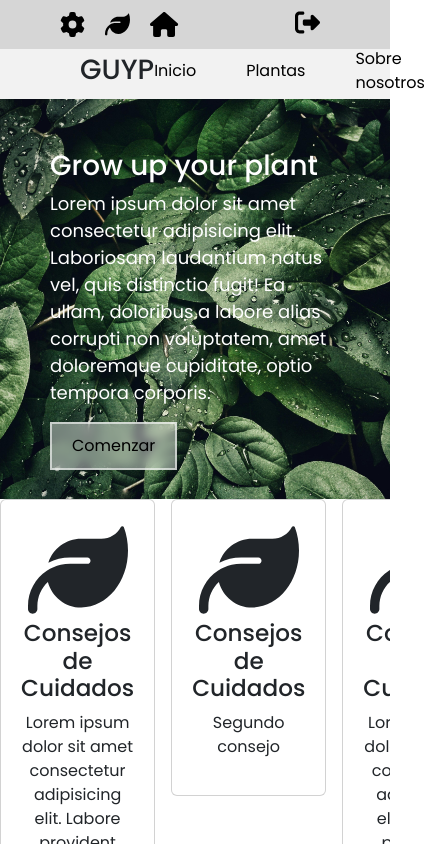
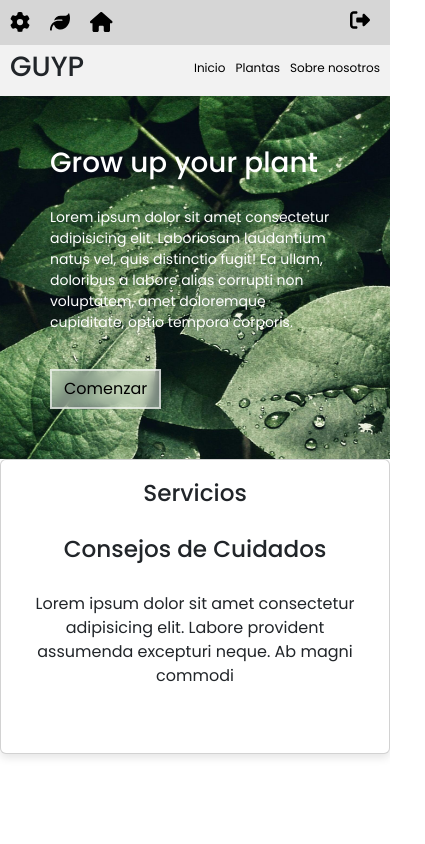
Before and after one commit to Trekhi/GUYP, a React (Vite) app: page / in a window 390 px wide. Shown: the top 844 px of the page, 425 px wide, since content can reach past the window. Built offline with nearby package versions, Linux system fonts and the light colour scheme.

Commit message:
Responsive componentes

```diff
--- a/src/components/body/body.css
+++ b/src/components/body/body.css
@@ -1,27 +1,26 @@
-:root{
+:root {
     --color-black: #000000;
     --padding-large: 50px;
     --color-white: #ffffff;
-
 }
 
-.body{
+.body {
     background: url(../img/pexels-sohi-807598.jpg) no-repeat center center fixed;
     background-size: cover;
     display: flex;
     flex-direction: column;
     color: var(--color-white);
     padding: var(--padding-large);
-    height:400px;
-    justify-content:space-around;
-
+    height: 600px;
+    justify-content: space-around;
 }
 
-h1{
+h1 {
     font-weight: 600;
+    font-size: 36px; /* Ajusta el tamaño del texto */
 }
 
-.text{
+.text {
     font-size: 18px;
 }
 
@@ -45,3 +44,46 @@ button:hover {
     color: #000;
     border: 2px solid #fff;
 }
+
+
+@media (max-width: 768px) {
+    .body {
+        gap: 20px;
+        height: auto; /* Ajusta la altura para que sea flexible */
+    }
+
+    h1 {
+        font-size: 28px; /* Reduce el tamaño del título */
+    }
+
+    .text {
+        font-size: 16px; /* Ajusta el tamaño del texto */
+    }
+
+    button {
+        padding: 8px 16px; /* Reduce el tamaño del botón */
+        font-size: 14px; /* Ajusta el tamaño del texto del botón */
+    }
+}
+
+/* Ajustes para móviles (máximo 480px de ancho) */
+@media (max-width: 480px) {
+    .body {
+     /* Reduce aún más el padding en móviles */
+        flex-direction: column; /* Mantén la dirección en columna */
+        justify-content: center; /* Centra el contenido verticalmente */
+    }
+
+    h1 {
+        font-size: 24px; /* Reduce aún más el tamaño del título */
+    }
+
+    .text {
+        font-size: 14px; /* Ajusta el tamaño del texto para móviles */
+    }
+
+    button {
+        padding: 6px 12px; /* Botón más pequeño en móviles */
+        font-size: 12px; /* Texto más pequeño en el botón */
+    }
+}
--- a/src/components/cards/Card-icons.tsx
+++ b/src/components/cards/Card-icons.tsx
@@ -1,26 +1,24 @@
 import "./card-icons.css";
 import { Font } from "../Font"; //Componenetes Icons
-import {
-  faHome,
-  faLeaf,
-  faCog,
-  faSignOutAlt,
-} from "@fortawesome/free-solid-svg-icons"; //Nombre de los iconos
+import { IconProp } from "@fortawesome/fontawesome-svg-core";
 
 //Props Argumentos para la función
 
 interface InfoCard {
+  icon: IconProp;
+  title?: string;
   text?: string;
 }
 
 export function CardIcons(Props: InfoCard) {
-  const { text } = Props;
+  const { icon, title, text } = Props;
 
   return (
     <div className="card">
-      <Font css="icon" icon={faLeaf} />
+      <h3>Servicios</h3>
+      <Font css="icon" icon={icon} />
 
-      <h3>Consejos de Cuidados</h3>
+      <h3>{title ? title : "Consejos de Cuidados"}</h3>
       <p>
         {text
           ? text
@@ -30,30 +28,5 @@ export function CardIcons(Props: InfoCard) {
   );
 }
 
-function CaruselCard() {
-  return (
-    <div className="carousel">
-      <div className="carousel-card">
-        <CardIcons/>
-      </div>
-      <div className="carousel-card">
-        <CardIcons text="Segundo consejo" />
-      </div>
-      <div className="carousel-card">
-        <CardIcons />
-      </div>
-      <div className="carousel-card">
-        <CardIcons />
-      </div>
-      <div className="carousel-card">
-        <CardIcons />
-      </div>
-      <div className="carousel-card">
-        <CardIcons />
-      </div>
-    </div>
-  );
-}
 
-
-export default CaruselCard;
+export default CardIcons;
--- a/src/components/cards/card-icons.css
+++ b/src/components/cards/card-icons.css
@@ -1,50 +1,78 @@
-:root{
+:root {
+    --color-green: #658c5a;
+    --color-black: #000000;
+    --color-white: #ffffff;
+  }
 
-    --color-green:#658C5A;
-    --color-black:#000000;
-    --color-white:#ffffff;
-    --size-letter:0px;
-    --size-title:0px;
+  .carousel-container {
+    display: flex;
+    align-items: center;
+    justify-content: space-between; /* Espacio entre los botones y los ítems del carrusel */
+    position: relative;
+    margin: auto;
 
+  }
 
-}
+  .carousel-items {
 
+    width: 100%;
+    overflow: hidden; /* Ocultar las tarjetas que no están activas */
+  }
 
-.card{
+  .carousel-item {
+    flex: 0 0 100%; /* Cada tarjeta ocupa el 100% del espacio disponible */
+    opacity: 1;
+    transition: opacity 0.5s ease-in-out;
+    display: none;
+  }
 
+  .carousel-item.active {
+    opacity: 1;
+    display: block;
+  }
+
+  .card {
     display: grid;
     padding: 20px;
-    align-items:center;
+    gap: 20px;
+    align-items: center;
     justify-items: center;
     color: var(--color-black);
-    transition: color 0.2s ease; /* Transición de color */
+    background-color: #fff;
+    transition: background-color 0.2s ease, color 0.2s ease;
     border-radius: 5px;
-    min-width: 300px; /* Ancho mínimo de 200px */
-    min-height: 295px; /* Alto mínimo de 100px */
-    text-align:center;
-
-}
-
-
-.card:hover{
-    background: var(--color-green);
-    color: var(--color-white);
-}
-
-.icon{
-    font-size: 100px;
-}
-
-/*Carusel*/
-.carousel {
-    display: flex;
-    overflow-x: scroll;
-    scroll-snap-type: x mandatory;
-    -webkit-overflow-scrolling: touch;
+    min-width: 300px;
+    min-height: 295px;
+    text-align: center;
+    box-shadow: 0px 4px 8px rgba(0, 0, 0, 0.1);
   }
 
-  .carousel-card {
+  .card:hover {
+    background-color: var(--color-green);
+    color: var(--color-white);
+  }
 
-    margin-right: 16px;
-    scroll-snap-align: start;
+  .icon {
+    font-size: 100px;
   }
+
+  .carousel-control-prev,
+  .carousel-control-next {
+    background-color: rgba(0, 0, 0, 0.3);
+    color: white;
+    border: none;
+    font-size: 50px; /* Aumentar el tamaño del ícono */
+    padding: 10px;
+    cursor: pointer;
+    position: absolute;
+    top: 50%; /* Centrar los botones verticalmente */
+
+  }
+
+  .carousel-control-prev {
+    left: -40px; /* Posicionar a la izquierda */
+  }
+
+  .carousel-control-next {
+    right: -40px; /* Posicionar a la derecha */
+  }
--- a/src/components/header/navbar.css
+++ b/src/components/header/navbar.css
@@ -96,3 +96,53 @@ a::after {
 a:hover::after {
     transform: scaleX(1); /* Hace visible la línea al pasar el mouse */
 }
+
+@media (max-width: 768px) {
+    /* Reduce el padding en el menú */
+    .menu {
+        padding-left: 20px;
+        padding-right: 20px;
+        height: auto;
+        flex-direction:initial;
+    }
+
+    /* Centra los íconos y ajusta los márgenes */
+    .icons {
+
+        padding: var(--padding-medium);
+    }
+
+
+    /* Ajusta los márgenes y tamaño de íconos */
+    .start, .end {
+        margin-left: 0;
+        margin-right: 0;
+    }
+
+    /* Cambia el tamaño del texto en enlaces */
+    a {
+        font-size: 14px;
+    }
+}
+
+@media (max-width: 480px) {
+    .menu {
+        padding-left: 10px;
+        padding-right: 10px;
+    }
+
+
+    .iconos {
+        font-size: 20px; /* Tamaño reducido de íconos */
+    }
+
+    /* Cambia el tamaño del texto en enlaces */
+    a {
+        font-size: 12px;
+    }
+
+
+    .buttons {
+        gap: var(--gap-small);
+    }
+}
```
Also changed, not shown: src/components/cards/CaruselCard.tsx (added, +45 -0 lines).
